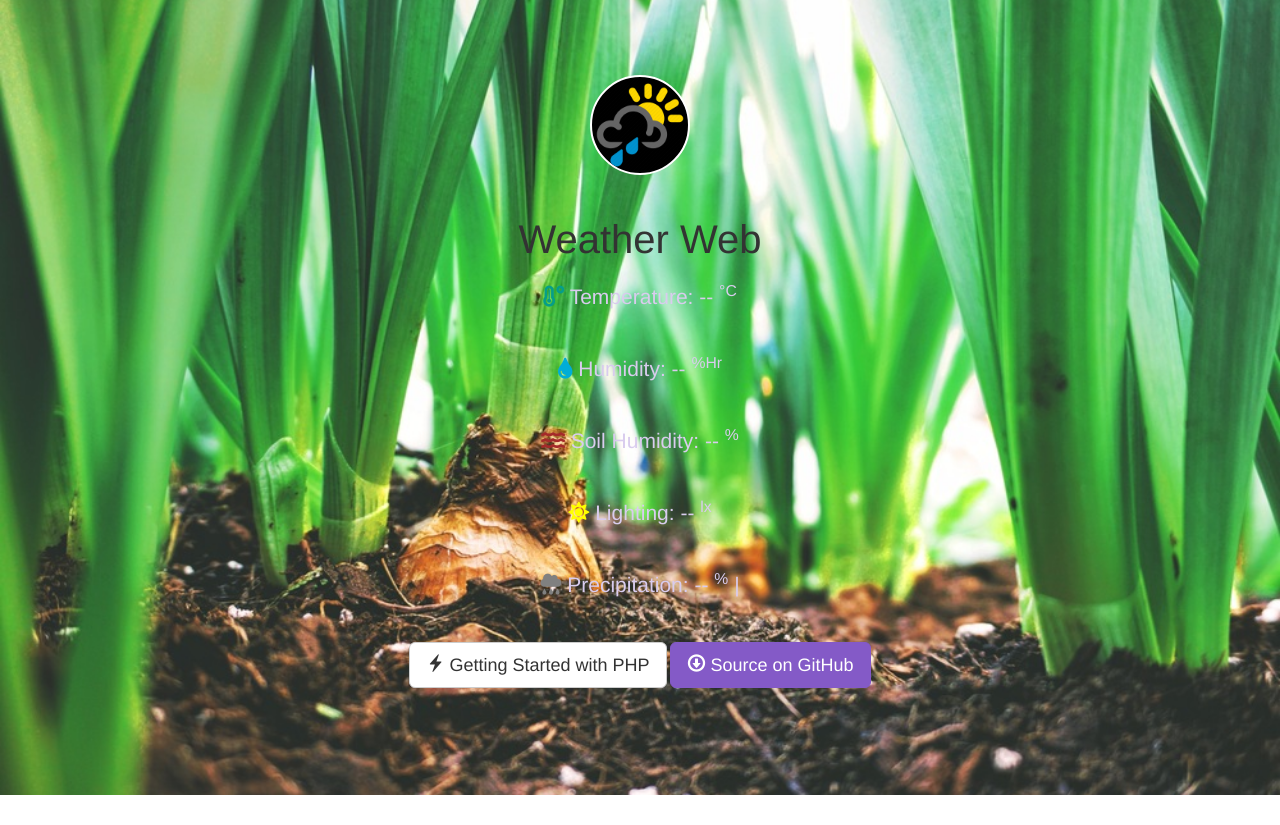
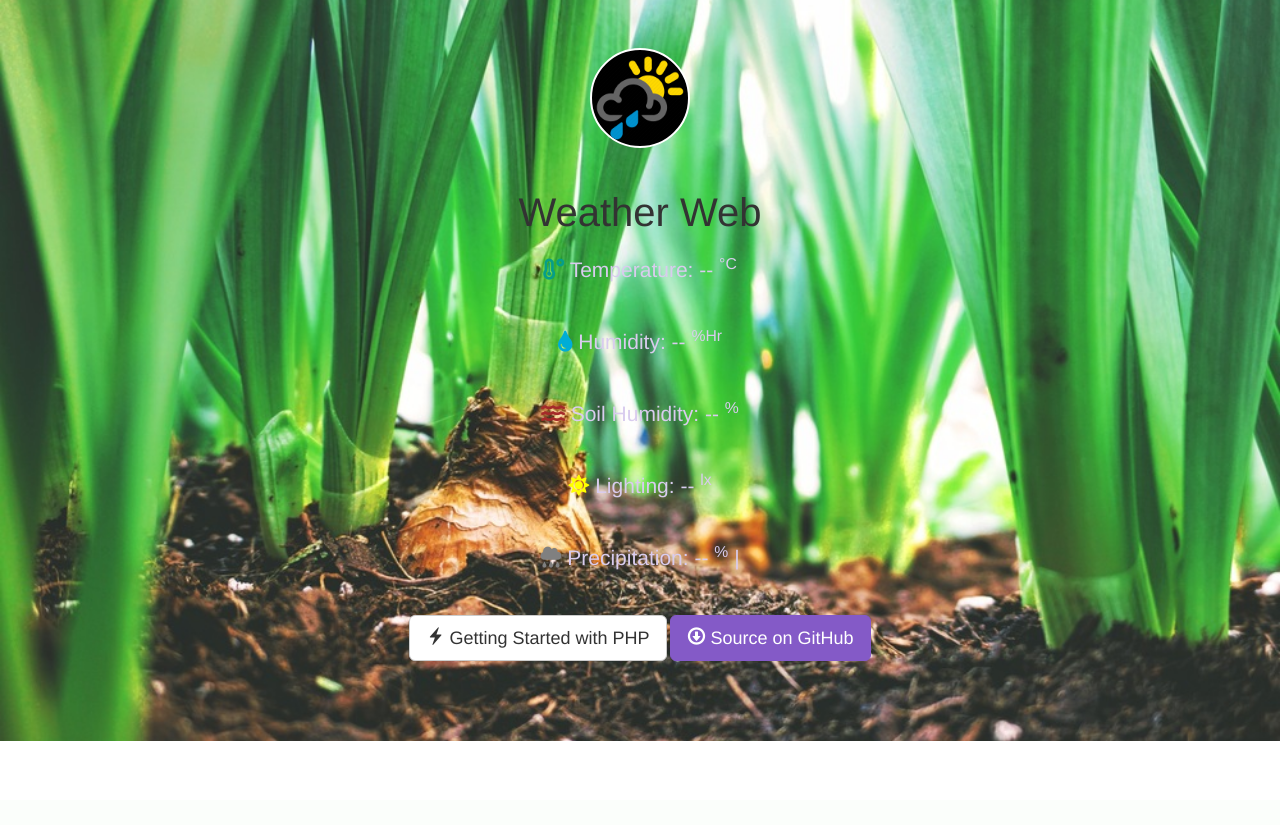
Before and after one commit to Khiggins93/weatherapp, a PHP site: template web/views/index.twig in a window 1280 px wide. After the commit the page ends 741 px from the top, so only its background shows below. Run offline with PHP 8.4, Linux system fonts and the light colour scheme; the template is opened without the code that fills it, so the values that code supplies are empty; some libraries are stand-ins or nearby versions.

Commit message:
Update main.css

```diff
--- a/web/stylesheets/main.css
+++ b/web/stylesheets/main.css
@@ -6,7 +6,7 @@
  display: flex;
  padding-bottom: 80px;
  align-items: center;
- min-height: calc(100vh - 5px);
+ min-height: calc(100vh - 80px);
 
 
 }
```
